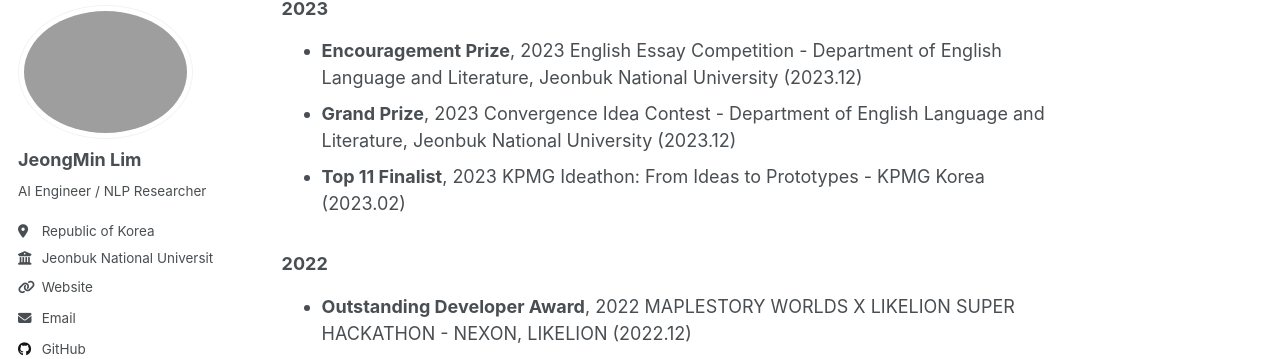
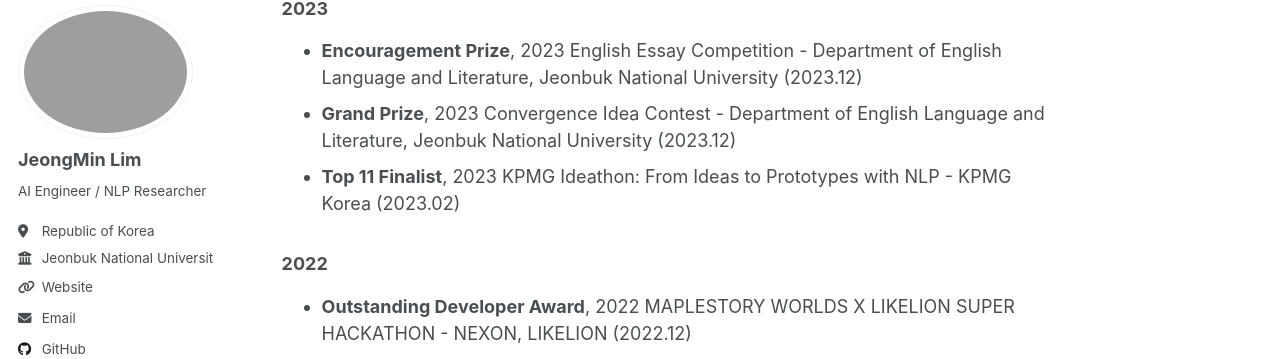
Before and after one commit to JeongMinIsBest/JeongMinIsBest.github.io, a Jekyll site: the page built from _pages/activities.md, in a window 1280 px wide and 900 px high, scrolled down 1197 px. Shown: the part 94-453 px from the top of the window. Built offline with Jekyll 4.4.1, drawn with Linux system fonts in a browser that asks for light colours; a script that is not in the unit is left out.

Commit message:
Update activities.md

```diff
--- a/_pages/activities.md
+++ b/_pages/activities.md
@@ -34,7 +34,7 @@ author_profile: true
 ### 2023
 - **Encouragement Prize**, 2023 English Essay Competition - Department of English Language and Literature, Jeonbuk National University (2023.12)
 - **Grand Prize**, 2023 Convergence Idea Contest - Department of English Language and Literature, Jeonbuk National University (2023.12)
-- **Top 11 Finalist**, 2023 KPMG Ideathon: From Ideas to Prototypes - KPMG Korea (2023.02)
+- **Top 11 Finalist**, 2023 KPMG Ideathon: From Ideas to Prototypes with NLP - KPMG Korea (2023.02)
 <br/>
 
 ### 2022
```
